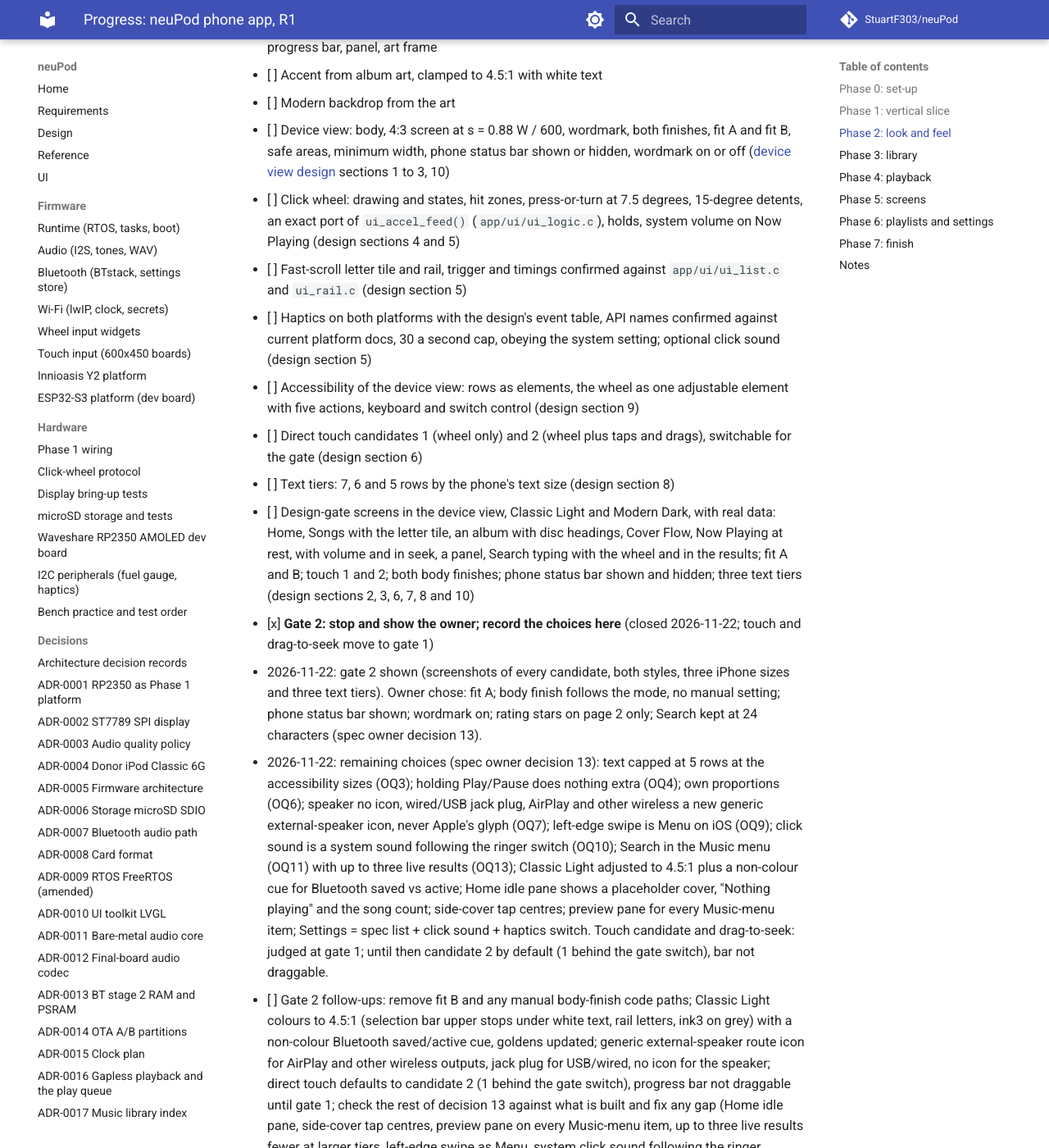
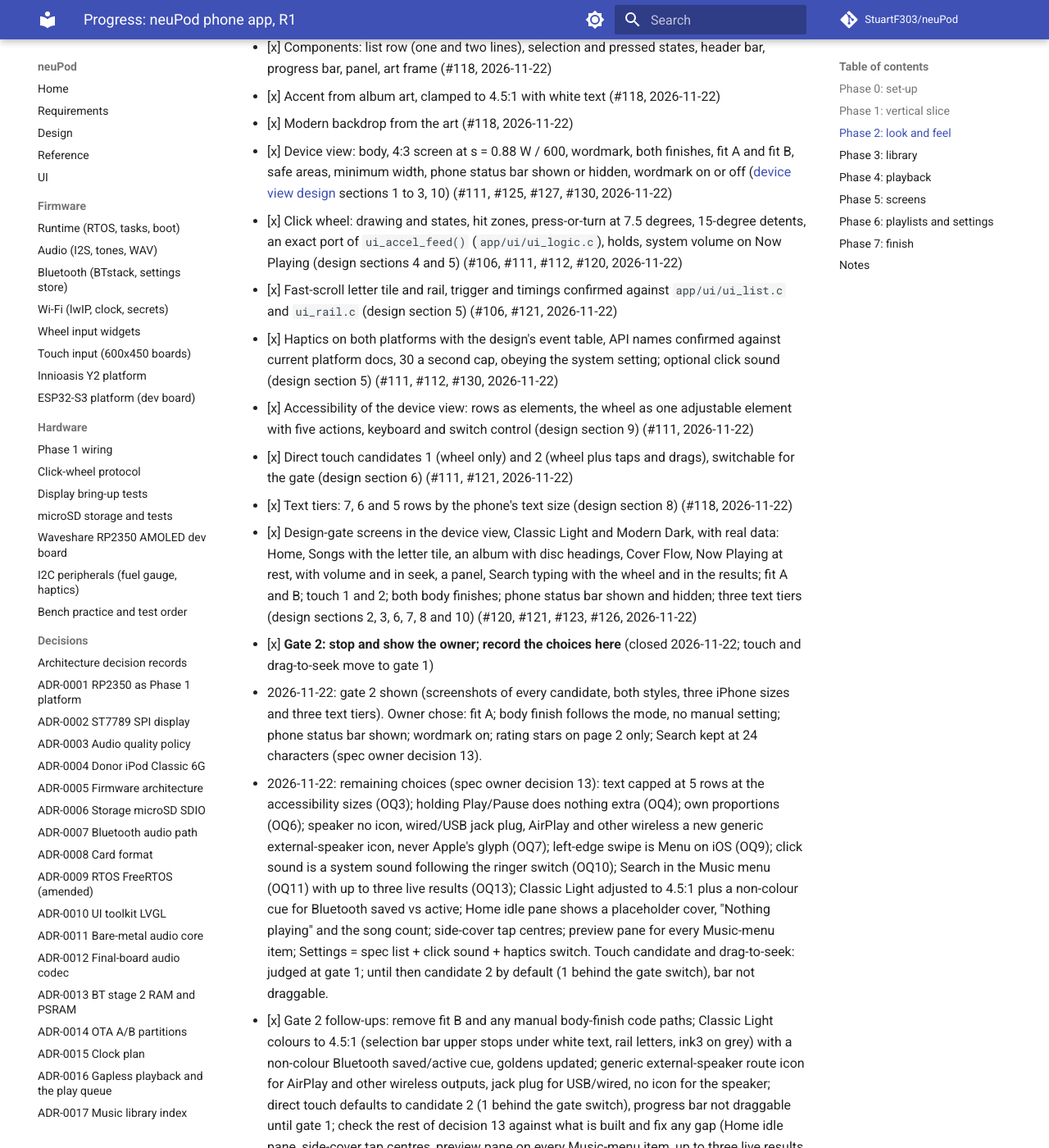
Before and after one commit to StuartF303/neuPod, an MkDocs documentation site: the page built from docs/app/PROGRESS.md, in a window 1280 px wide and 1400 px high, scrolled down 1319 px. Shown: the whole window at 82% size. Built offline with MkDocs 1.6.1 and Material for MkDocs 9.7.7, drawn with Linux system fonts in a browser that asks for light colours; comment, search, counter and statistics services are not loaded; some of the changed text lies outside the part shown.

Commit message:
docs(app): tick merged phase 1 and 2 items in PROGRESS (#135)
Co-authored-by: Stuart Fraser <stuart@wallet.services>
Co-authored-by: Claude Opus 5.5 <noreply@anthropic.com>

```diff
--- a/docs/app/PROGRESS.md
+++ b/docs/app/PROGRESS.md
@@ -17,35 +17,35 @@ Every item means: works on Android and iOS, covered by tests at the levels the s
 
 ## Phase 1: vertical slice
 
-- [ ] Choose a folder and keep access to it, Android
-- [ ] Choose a folder and keep access to it, iOS; app Documents folder visible in Files and Finder
-- [ ] Minimal scan into the database
-- [ ] Songs list
-- [ ] Play a FLAC and an MP3
-- [ ] Background playback with lock-screen and notification controls, artwork and scrubbing
+- [x] Choose a folder and keep access to it, Android (#114, 2026-11-22)
+- [x] Choose a folder and keep access to it, iOS; app Documents folder visible in Files and Finder (#114, 2026-11-22)
+- [x] Minimal scan into the database (#117, #131, 2026-11-22)
+- [x] Songs list (#117, 2026-11-22)
+- [x] Play a FLAC and an MP3 (#113, #124, 2026-11-22)
+- [x] Background playback with lock-screen and notification controls, artwork and scrubbing (#113, 2026-11-22)
 - [ ] Device check: the slice on the owner's iPhone and Pixel, recorded with the date (needs owner: macOS 26.6 or later, then Xcode 27, phones attached)
 - [ ] **Gate 1: stop and show the owner**
 
 ## Phase 2: look and feel
 
-- [ ] Style and mode tokens (Classic Light and Modern Dark) from the UI styles design; mode follows the phone by default
+- [x] Style and mode tokens (Classic Light and Modern Dark) from the UI styles design; mode follows the phone by default (#118, #121, 2026-11-22)
 - [ ] Classic Dark and Modern Light. BLOCKED: not designed (UI styles Open question 1)
 - [ ] Montserrat and Lucide bundled; Licences screen lists them
-- [ ] Components: list row (one and two lines), selection and pressed states, header bar, progress bar, panel, art frame
-- [ ] Accent from album art, clamped to 4.5:1 with white text
-- [ ] Modern backdrop from the art
-- [ ] Device view: body, 4:3 screen at s = 0.88 W / 600, wordmark, both finishes, fit A and fit B, safe areas, minimum width, phone status bar shown or hidden, wordmark on or off ([device view design](../design/2026-11-21-app-device-view/README.md) sections 1 to 3, 10)
-- [ ] Click wheel: drawing and states, hit zones, press-or-turn at 7.5 degrees, 15-degree detents, an exact port of `ui_accel_feed()` (`app/ui/ui_logic.c`), holds, system volume on Now Playing (design sections 4 and 5)
-- [ ] Fast-scroll letter tile and rail, trigger and timings confirmed against `app/ui/ui_list.c` and `ui_rail.c` (design section 5)
-- [ ] Haptics on both platforms with the design's event table, API names confirmed against current platform docs, 30 a second cap, obeying the system setting; optional click sound (design section 5)
-- [ ] Accessibility of the device view: rows as elements, the wheel as one adjustable element with five actions, keyboard and switch control (design section 9)
-- [ ] Direct touch candidates 1 (wheel only) and 2 (wheel plus taps and drags), switchable for the gate (design section 6)
-- [ ] Text tiers: 7, 6 and 5 rows by the phone's text size (design section 8)
-- [ ] Design-gate screens in the device view, Classic Light and Modern Dark, with real data: Home, Songs with the letter tile, an album with disc headings, Cover Flow, Now Playing at rest, with volume and in seek, a panel, Search typing with the wheel and in the results; fit A and B; touch 1 and 2; both body finishes; phone status bar shown and hidden; three text tiers (design sections 2, 3, 6, 7, 8 and 10)
+- [x] Components: list row (one and two lines), selection and pressed states, header bar, progress bar, panel, art frame (#118, 2026-11-22)
+- [x] Accent from album art, clamped to 4.5:1 with white text (#118, 2026-11-22)
+- [x] Modern backdrop from the art (#118, 2026-11-22)
+- [x] Device view: body, 4:3 screen at s = 0.88 W / 600, wordmark, both finishes, fit A and fit B, safe areas, minimum width, phone status bar shown or hidden, wordmark on or off ([device view design](../design/2026-11-21-app-device-view/README.md) sections 1 to 3, 10) (#111, #125, #127, #130, 2026-11-22)
+- [x] Click wheel: drawing and states, hit zones, press-or-turn at 7.5 degrees, 15-degree detents, an exact port of `ui_accel_feed()` (`app/ui/ui_logic.c`), holds, system volume on Now Playing (design sections 4 and 5) (#106, #111, #112, #120, 2026-11-22)
+- [x] Fast-scroll letter tile and rail, trigger and timings confirmed against `app/ui/ui_list.c` and `ui_rail.c` (design section 5) (#106, #121, 2026-11-22)
+- [x] Haptics on both platforms with the design's event table, API names confirmed against current platform docs, 30 a second cap, obeying the system setting; optional click sound (design section 5) (#111, #112, #130, 2026-11-22)
+- [x] Accessibility of the device view: rows as elements, the wheel as one adjustable element with five actions, keyboard and switch control (design section 9) (#111, 2026-11-22)
+- [x] Direct touch candidates 1 (wheel only) and 2 (wheel plus taps and drags), switchable for the gate (design section 6) (#111, #121, 2026-11-22)
+- [x] Text tiers: 7, 6 and 5 rows by the phone's text size (design section 8) (#118, 2026-11-22)
+- [x] Design-gate screens in the device view, Classic Light and Modern Dark, with real data: Home, Songs with the letter tile, an album with disc headings, Cover Flow, Now Playing at rest, with volume and in seek, a panel, Search typing with the wheel and in the results; fit A and B; touch 1 and 2; both body finishes; phone status bar shown and hidden; three text tiers (design sections 2, 3, 6, 7, 8 and 10) (#120, #121, #123, #126, 2026-11-22)
 - [x] **Gate 2: stop and show the owner; record the choices here** (closed 2026-11-22; touch and drag-to-seek move to gate 1)
   - 2026-11-22: gate 2 shown (screenshots of every candidate, both styles, three iPhone sizes and three text tiers). Owner chose: fit A; body finish follows the mode, no manual setting; phone status bar shown; wordmark on; rating stars on page 2 only; Search kept at 24 characters (spec owner decision 13).
   - 2026-11-22: remaining choices (spec owner decision 13): text capped at 5 rows at the accessibility sizes (OQ3); holding Play/Pause does nothing extra (OQ4); own proportions (OQ6); speaker no icon, wired/USB jack plug, AirPlay and other wireless a new generic external-speaker icon, never Apple's glyph (OQ7); left-edge swipe is Menu on iOS (OQ9); click sound is a system sound following the ringer switch (OQ10); Search in the Music menu (OQ11) with up to three live results (OQ13); Classic Light adjusted to 4.5:1 plus a non-colour cue for Bluetooth saved vs active; Home idle pane shows a placeholder cover, "Nothing playing" and the song count; side-cover tap centres; preview pane for every Music-menu item; Settings = spec list + click sound + haptics switch. Touch candidate and drag-to-seek: judged at gate 1; until then candidate 2 by default (1 behind the gate switch), bar not draggable.
-- [ ] Gate 2 follow-ups: remove fit B and any manual body-finish code paths; Classic Light colours to 4.5:1 (selection bar upper stops under white text, rail letters, ink3 on grey) with a non-colour Bluetooth saved/active cue, goldens updated; generic external-speaker route icon for AirPlay and other wireless outputs, jack plug for USB/wired, no icon for the speaker; direct touch defaults to candidate 2 (1 behind the gate switch), progress bar not draggable until gate 1; check the rest of decision 13 against what is built and fix any gap (Home idle pane, side-cover tap centres, preview pane on every Music-menu item, up to three live results fewer at larger tiers, left-edge swipe as Menu, system click sound following the ringer switch). The click sound and haptics switches belong to the Settings item in phase 6
+- [x] Gate 2 follow-ups: remove fit B and any manual body-finish code paths; Classic Light colours to 4.5:1 (selection bar upper stops under white text, rail letters, ink3 on grey) with a non-colour Bluetooth saved/active cue, goldens updated; generic external-speaker route icon for AirPlay and other wireless outputs, jack plug for USB/wired, no icon for the speaker; direct touch defaults to candidate 2 (1 behind the gate switch), progress bar not draggable until gate 1; check the rest of decision 13 against what is built and fix any gap (Home idle pane, side-cover tap centres, preview pane on every Music-menu item, up to three live results fewer at larger tiers, left-edge swipe as Menu, system click sound following the ringer switch). The click sound and haptics switches belong to the Settings item in phase 6 (#130, 2026-11-22)
 
 ## Phase 3: library
 
```
Also changed, not shown: other parts of docs/app/PROGRESS.md (+2 -0 lines).
